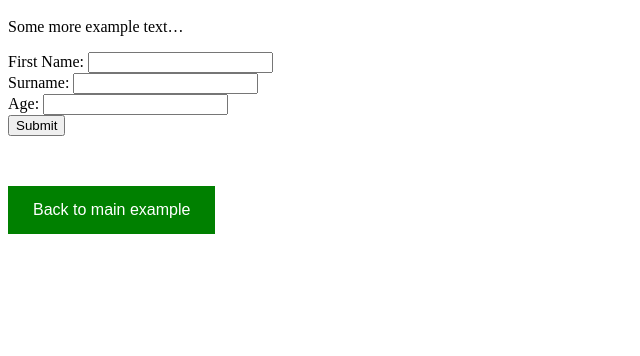
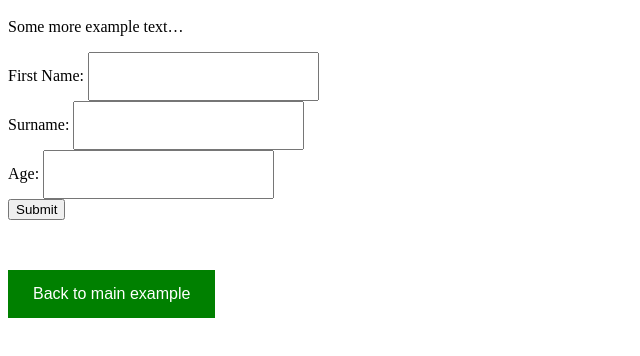
Before and after one commit to Wellingborough/jsexample, a plain HTML site: page example5.html in a window 1280 px wide. Shown: the part 218-574 px from the top of the page, without its empty margins (0-640 px from the left). Drawn offline with Linux system fonts and the light colour scheme.

Commit message:
Update example5.html

```diff
--- a/example5.html
+++ b/example5.html
@@ -22,9 +22,9 @@
     <h1 id="secondHeader">Part 2</h1>
     <p>Some more example text…</p>
     <form name="personForm" action="https://wellingborough.github.io/jsexample/example5.html" onsubmit="return validateForm()" method="get">
-      First Name: <input type="text" name="firstName"><br>
-      Surname: <input type="text" name="surname"><br>
-      Age: <input type="text" name="age"><br>
+      First Name: <input type="text" name="firstName" style="padding: 15px 25px;"><br>
+      Surname: <input type="text" name="surname" style="padding: 15px 25px;"><br>
+      Age: <input type="text" name="age" style="padding: 15px 25px;"><br>
       <input type="submit" value="Submit">
     </form>
     <div/>
```
